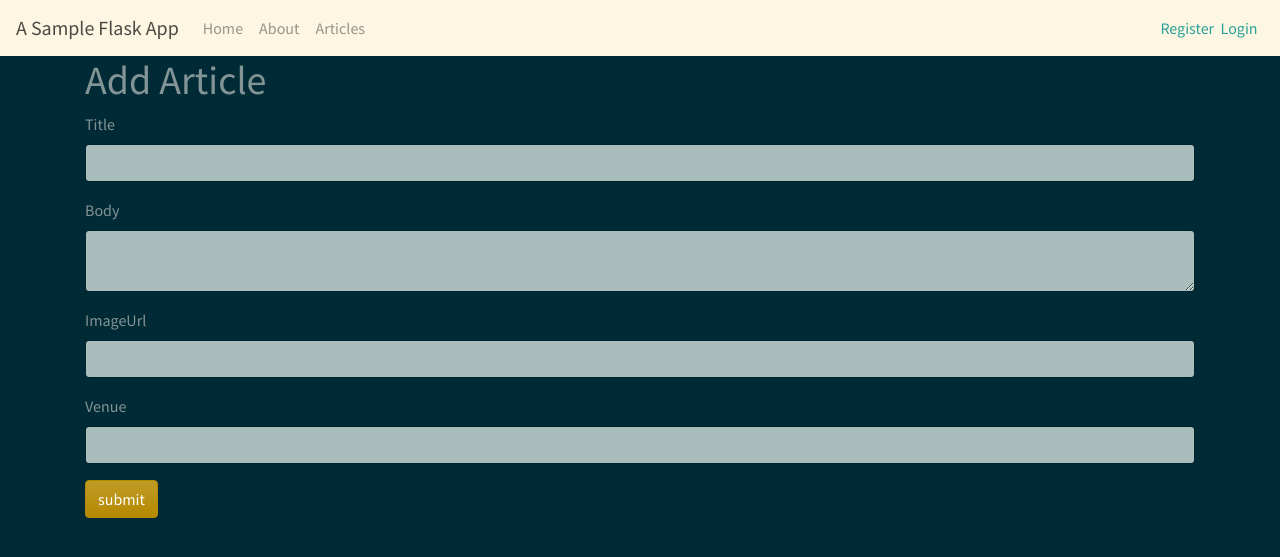
After one commit to DSC-RIT/DSC-Website-New, a Flask app: template public/templates/edit_article.html in a window 1280 px wide. The commit adds this page. Shown: the top 557 px of the page. Run offline with Flask 2, Linux system fonts and the light colour scheme; the template is opened without the code that fills it: values that come from a table or form of the project are taken from there, others are empty; some libraries are stand-ins or nearby versions.

Commit message:
Adding edit functionality

```diff
--- a/public/app.py
+++ b/public/app.py
@@ -4,6 +4,7 @@ from firebase_admin import credentials, firestore, initialize_app;
 from flask_wtf import Form
 import pdfkit
 import uuid
+import datetime
 from functools import wraps
 from wtforms import Form,StringField,TextAreaField,PasswordField,validators,DateField;
 from datetime import datetime
@@ -107,6 +108,7 @@ def postEvent():
             "title":title,
             "date":date,
             "id":id1,
+            "timestamp":timestamp,
             "time":time,
             "image_url":image_url,
             "venue":venue,
@@ -180,8 +182,12 @@ def dashboard():
 @app.route('/delete_article/<string:id>',methods=['POST'])
 @is_logged_in
 def delete_article(id):
-    db.collection(u'Events').document(id).delete()
-    flash('Article Deleted','success')
+    try:
+        db.collection(u'Events').document(id).delete()
+        flash('Post Deleted','success')
+        return redirect(url_for('dashboard'))
+    except:
+        flash('Some error occured')
 #Now, this route will get the acticles of 2019.
 @app.route('/articles_filter/<string:year>/')
 def articles_year(year):
@@ -279,6 +285,75 @@ def article1(year,id1):
     return render_template('article.html',event=sendEvent)
 
 
+
+@app.route('/edit_post/<string:id>/<string:timestamp>',methods=['GET','POST'])
+@is_logged_in
+def edit_article(id,timestamp):
+
+    form = ArticleForm(request.form)
+    #Gets what the user edited basically.
+
+    article = db.collection(u'Events').document(timestamp).get()
+    article = article.to_dict()
+    if request.method == 'GET':
+        form.title.data = article['title']
+        form.body.data = article['body']
+        form.image_url.data = article['image_url']
+        form.venue.data = article['venue']
+
+    if request.method == 'POST':
+
+        title = form.title.data
+        body = form.body.data
+        image_url = form.image_url.data
+        venue = form.venue.data
+        idparam1 = title.replace(" ","")
+        date = article['date']
+        time = article['time']
+        id1 = idparam1+"-"+date
+
+        print(body)
+
+        try:
+            pdfkit.from_string(body,'genReport.pdf')
+            pdfkit.from_string(body,'genReport.docx')
+            report =  str(title)+"-"+str(date)
+            storage.child('reportsPdf/{}'.format(report)).put('genReport.pdf')
+            storage.child('reportsDocx/{}'.format(report)).put('genReport.docx')
+            pdf_url = storage.child('reportsPdf/{}'.format(report)).get_url(None)
+            docx_url = storage.child('reportsDocx/{}'.format(report)).get_url(None)
+        except:
+            pdf_url = ""
+            docx_url = ""
+
+        eventData = {
+            "title":title,
+            "date":date,
+            "id":id1,
+            "timestamp":timestamp,
+            "time":time,
+            "image_url":image_url,
+            "venue":venue,
+            "body":body,
+            "pdf_url":pdf_url,
+            "docx_url":docx_url
+        }
+
+        res = events.document(timestamp).set(eventData)
+        data = {
+            "message":"event_updated(This will return previous timestamp only",
+            "timestamp": timestamp
+        }
+        flash('Article Updated','success')
+        return data
+
+        # return redirect(url_for('dashboard'))
+
+    return render_template('edit_article.html',form=form)
+
+
+
+
 if __name__ == '__main__':
     app.secret_key = 'secret_123'
     app.run(debug=True)
--- a/public/templates/dashboard.html
+++ b/public/templates/dashboard.html
@@ -19,10 +19,9 @@
             <td>{{doc.id}}</td>
             <td>{{doc.title}}</td>
             <td>{{doc.date}}</td>
-            <td><a href="edit_post/{{doc.id}}"  class="btn btn-info pull-right">Edit</a></td>
+            <td><a href="edit_post/{{doc.id}}/{{doc.timestamp}}"  class="btn btn-info pull-right">Edit</a></td>
             <td>
-                <form method="POST">
-                        <form action="{{url_for('delete_article', id=doc.id)}}" method="post">
+                <form action="{{url_for('delete_article',id=doc.timestamp)}}" method="post">
                     <input type="submit" value="Delete" class="btn btn-danger">
                 </form>
             </td>
--- /dev/null
+++ b/public/templates/edit_article.html
@@ -0,0 +1,24 @@
+{% extends 'layout.html' %}
+{% block body %}
+    <h1>Add Article</h1>
+    <!--
+        The below one just helps us show the field right below there.
+    -->
+    {% from "includes/formhelpers.html" import render_field %}
+    <form method="POST" action="">
+            <div class="form-group">
+                {{render_field(form.title,class='form-control')}}
+            </div>
+            <div class="form-group">
+                {{render_field(form.body,class_='form-control',id="editor")}}
+            </div>
+            <div class="form-group">
+                {{render_field(form.image_url,class='form-control')}}
+            </div><div class="form-group">
+                {{render_field(form.venue,class='form-control')}}
+            </div>
+
+            <p><input type="submit" class="btn btn-primary" value="submit"></p>
+        </form>
+
+{% endblock %}
```
Also changed, not shown: public/1.txt (deleted), 2 other files.
